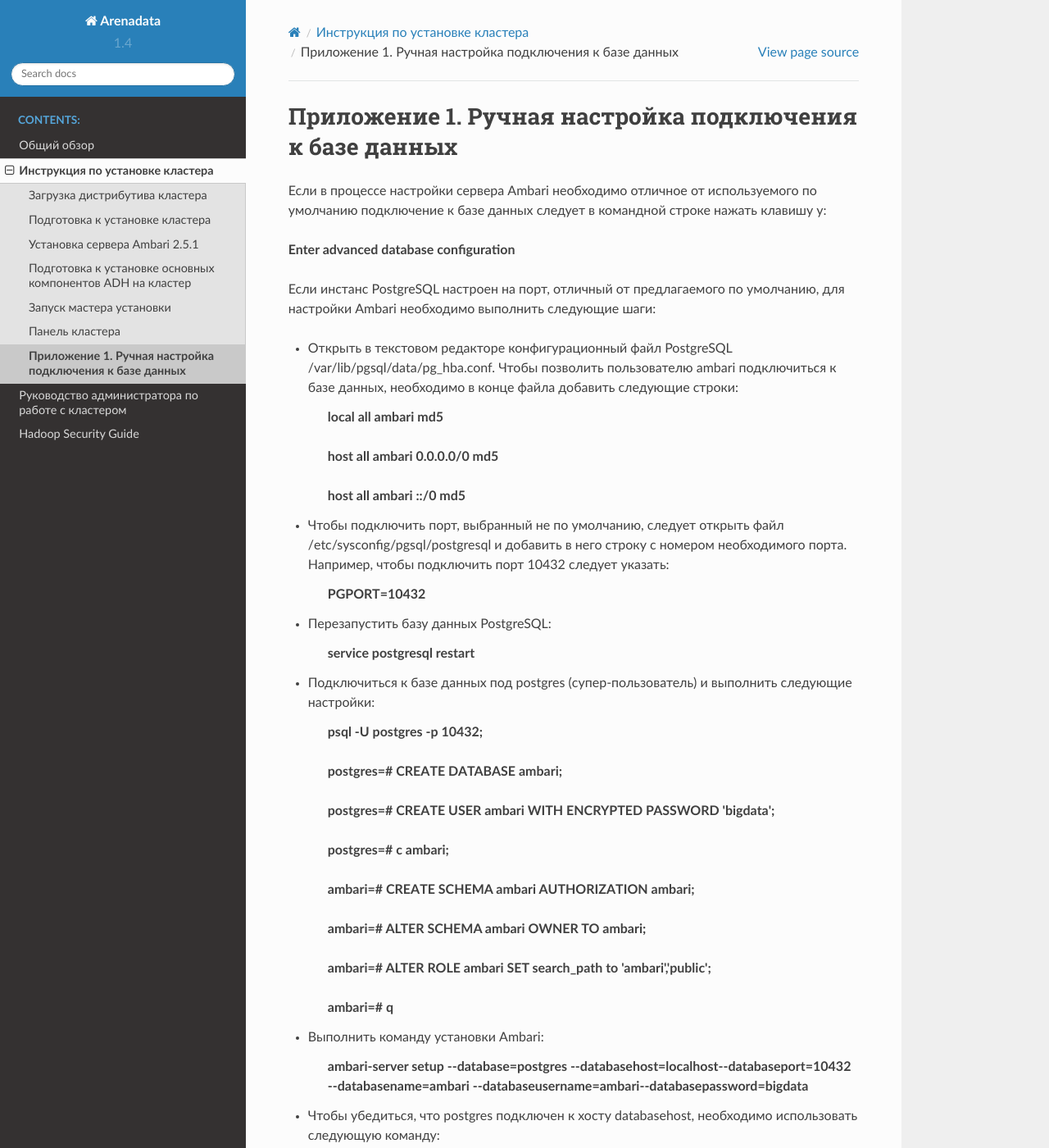
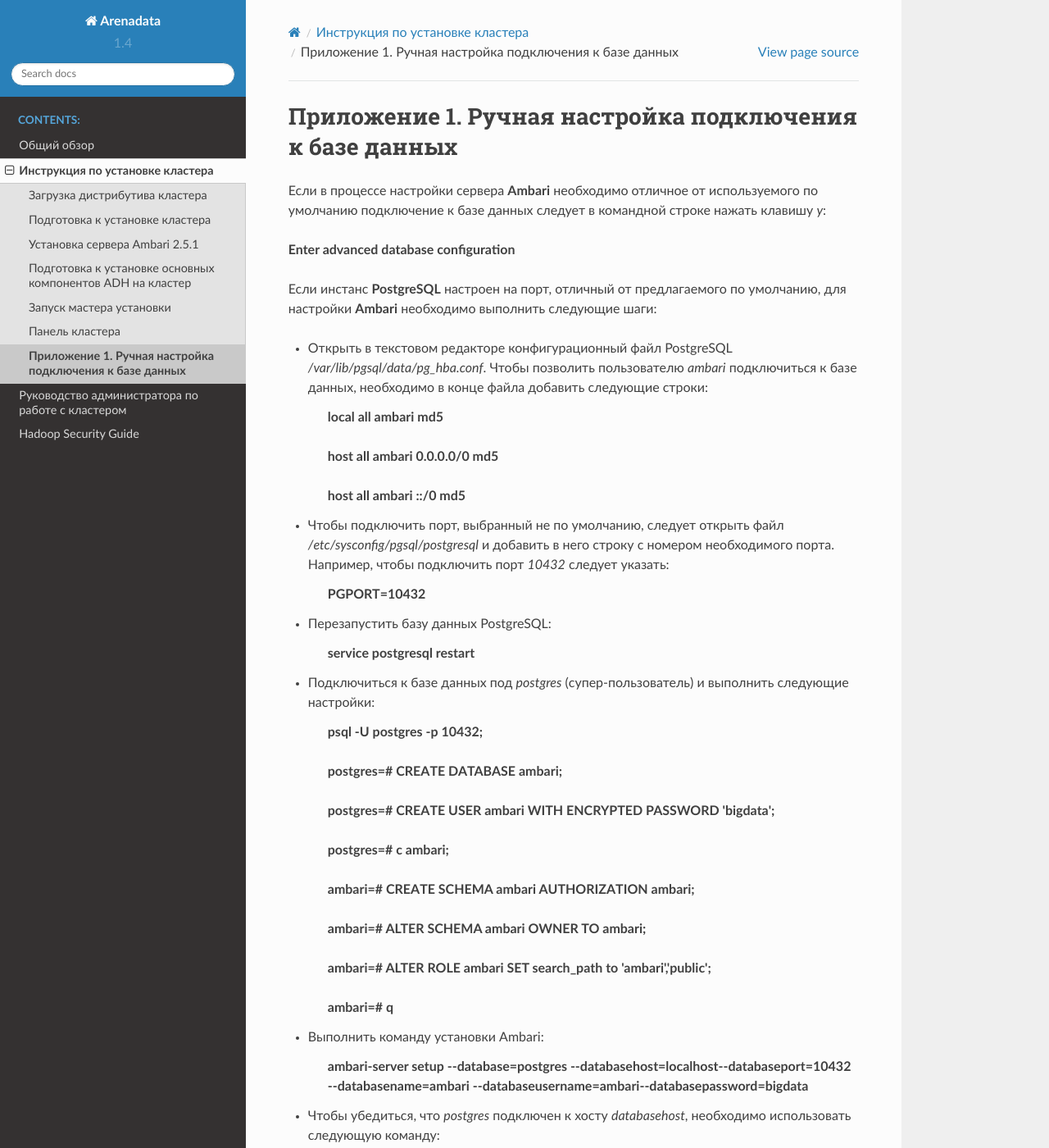
Before and after one commit to arenadata/docs_adps, a Sphinx documentation site: the page built from source/install/annex.rst, in a window 1280 px wide and 1400 px high. Shown: the whole window at 82% size. Built offline with Sphinx 7.4.7 and the Read the Docs theme 2.0.0, drawn with Linux system fonts in a browser that asks for light colours; some of the changed text lies outside the part shown.

```diff
--- a/source/install/annex.rst
+++ b/source/install/annex.rst
@@ -2,18 +2,18 @@
 --------------------------------------------------------
 
 
-Если в процессе настройки сервера Ambari необходимо
+Если в процессе настройки сервера **Ambari** необходимо
 отличное от используемого по умолчанию подключение к базе данных
-следует в командной строке нажать клавишу y:
+следует в командной строке нажать клавишу *y*:
 
 :command:`Enter advanced database configuration`
 
-Если инстанс PostgreSQL настроен на порт, отличный от предлагаемого по
-умолчанию, для настройки Ambari необходимо выполнить следующие шаги:
+Если инстанс **PostgreSQL** настроен на порт, отличный от предлагаемого по
+умолчанию, для настройки **Ambari** необходимо выполнить следующие шаги:
 
 
 + Открыть в текстовом редакторе конфигурационный файл PostgreSQL
-  /var/lib/pgsql/data/pg_hba.conf. Чтобы позволить пользователю ambari
+  */var/lib/pgsql/data/pg_hba.conf*. Чтобы позволить пользователю *ambari*
   подключиться к базе данных, необходимо в конце файла добавить
   следующие строки:
 
@@ -26,8 +26,8 @@
 
 
 + Чтобы подключить порт, выбранный не по умолчанию, следует открыть
-  файл /etc/sysconfig/pgsql/postgresql и добавить в него строку с
-  номером необходимого порта. Например, чтобы подключить порт 10432
+  файл */etc/sysconfig/pgsql/postgresql* и добавить в него строку с
+  номером необходимого порта. Например, чтобы подключить порт *10432*
   следует указать:
 
 
@@ -40,7 +40,7 @@
     :command:`service postgresql restart`
 
 
-+ Подключиться к базе данных под postgres (супер-пользователь) и
++ Подключиться к базе данных под *postgres* (супер-пользователь) и
   выполнить следующие настройки:
 
 
@@ -67,17 +67,17 @@
     :command:`ambari-server setup --database=postgres --databasehost=localhost--databaseport=10432 --databasename=ambari --databaseusername=ambari--databasepassword=bigdata`
 
 
-+ Чтобы убедиться, что postgres подключен к хосту databasehost,
++ Чтобы убедиться, что *postgres* подключен к хосту *databasehost*,
   необходимо использовать следующую команду:
 
 
     :command:`netstat -anp | egrep <port>`
 
-+ Выполнить файл Ambari-DDL-Postgres-CREATE.sql в PostgreSQL для
++ Выполнить файл *Ambari-DDL-Postgres-CREATE.sql* в PostgreSQL для
   завершения настройки:
 
 
     :command:`psql -f /var/lib/ambari-server/resources/Ambari-DDL-Postgres-CREATE.sql -U ambari -p 10432 -d ambari`
 
 
-+ При запросе пароля необходимо ввести значение bigdata.
++ При запросе пароля необходимо ввести значение *bigdata*.
```
